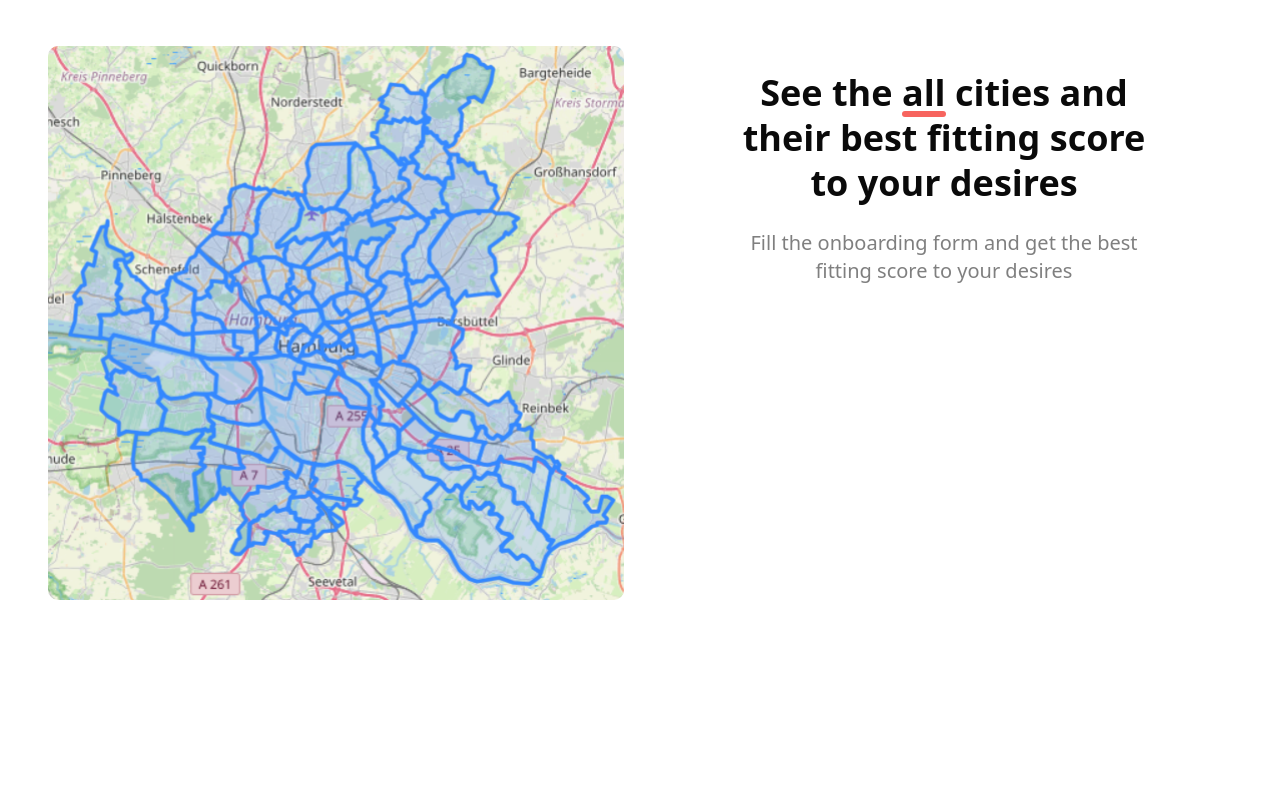
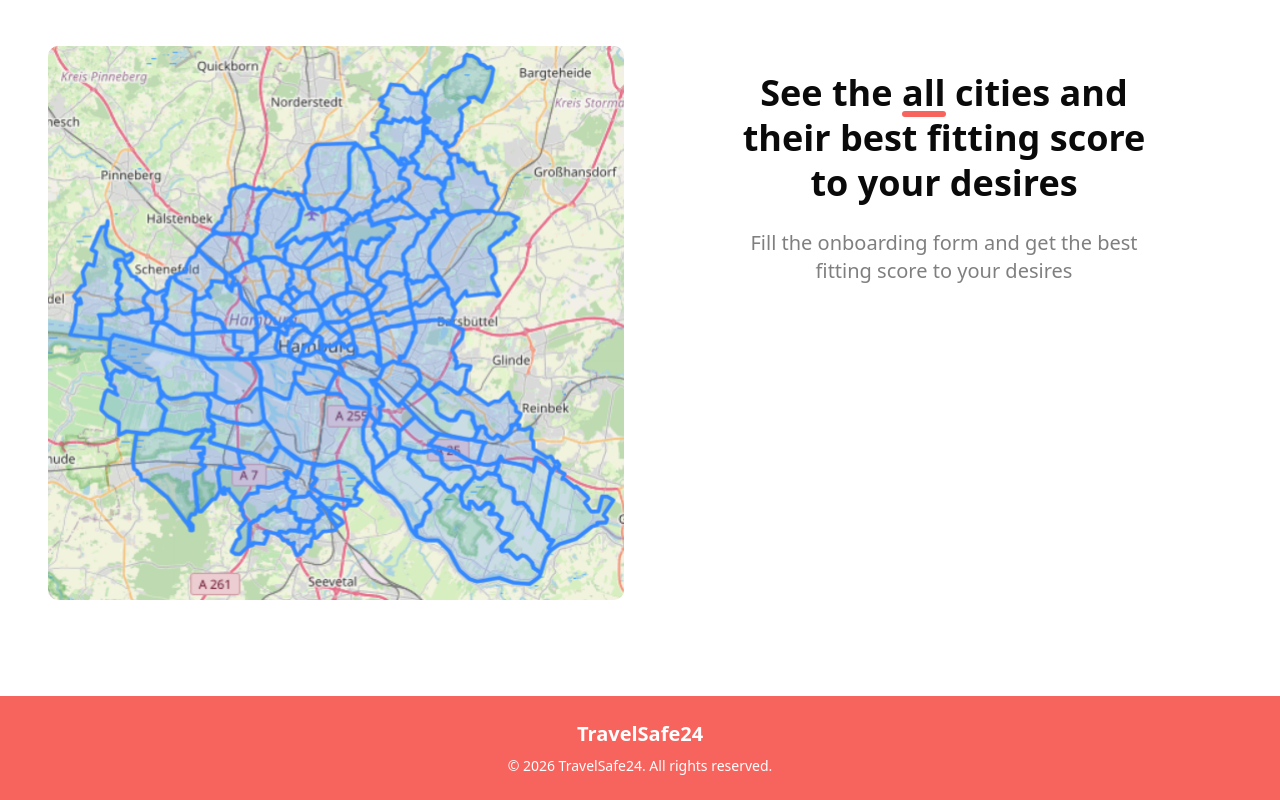
Before and after one commit to davidzus/travelsafe24-frontend, a Next.js app: page / in a window 1280 px wide. Shown: the part 682-1482 px from the top of the page. Before the commit the page ends 1282 px from the top, so only its background shows below. Built offline with nearby package versions, Linux system fonts and the light colour scheme.

Commit message:
feat: Add simple footer

```diff
--- a/app/page.tsx
+++ b/app/page.tsx
@@ -1,6 +1,7 @@
 import { Separator } from "@/components/ui/separator";
 import Hero from "@/components/Hero";
 import Features from "@/components/Features";
+import Footer from "@/components/Footer";
 
 export default function Home() {
   return (
@@ -11,6 +12,8 @@ export default function Home() {
       <Separator />
       <div className="h-24"></div>
       <Features />
+      <div className="h-24"></div>
+      <Footer />
     </>
   );
 }
--- /dev/null
+++ b/components/Footer.tsx
@@ -0,0 +1,14 @@
+export default function Footer() {
+  return (
+    <section className="max-w-7xl mx-auto px-4 md:px-8 bg-accent py-6">
+      <footer className="flex flex-col items-center justify-center gap-2 text-center text-muted-foreground text-sm">
+        <span className="font-semibold text-background text-xl">
+          TravelSafe24
+        </span>
+        <p className="text-background font-medium">
+          © {new Date().getFullYear()} TravelSafe24. All rights reserved.
+        </p>
+      </footer>
+    </section>
+  );
+}
```
